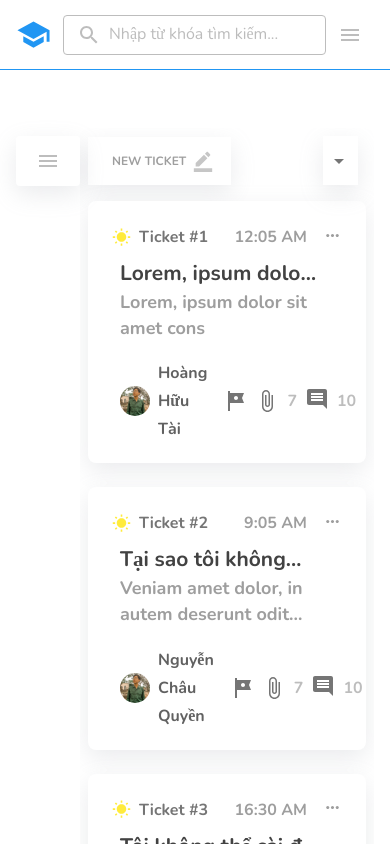
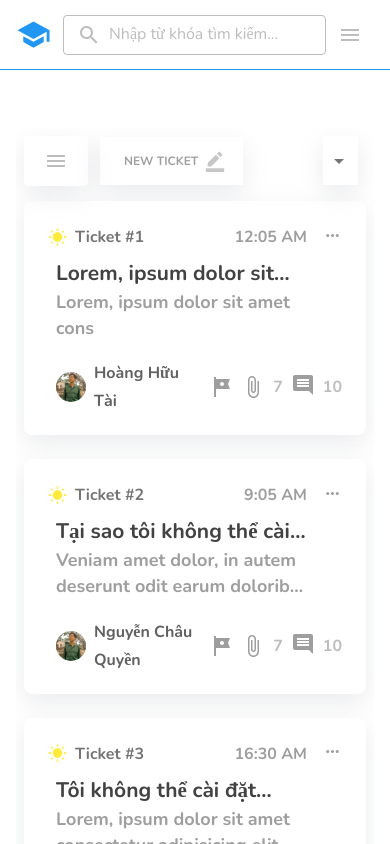
Before and after one commit to quyen46919/UDA_Stackoverflow, a React (Create React App) app: page /question in a window 390 px wide. Built offline with nearby package versions, Linux system fonts and the light colour scheme.

Commit message:
fix UI Menu Responsive

```diff
--- a/src/components/ActionMenu.js
+++ b/src/components/ActionMenu.js
@@ -1,12 +1,11 @@
 import { Search } from '@mui/icons-material';
-import { Box, Button, InputAdornment, TextField, Typography } from '@mui/material';
+import KeyboardDoubleArrowRightIcon from '@mui/icons-material/KeyboardDoubleArrowRight';
+import { Box, InputAdornment, TextField, Typography } from '@mui/material';
 import { blue, grey } from '@mui/material/colors';
-import ListItemText from '@mui/material/ListItemText';
 import List from '@mui/material/List';
 import ListItemButton from '@mui/material/ListItemButton';
-import KeyboardDoubleArrowRightIcon from '@mui/icons-material/KeyboardDoubleArrowRight';
+import ListItemText from '@mui/material/ListItemText';
 import React from 'react';
-import MenuIcon from '@mui/icons-material/Menu';
 // import SwipeableDrawer from '@mui/material/SwipeableDrawer';
 // import Button from '@mui/material/Button';
 // import Divider from '@mui/material/Divider';
@@ -75,19 +74,6 @@ function ActionMenu() {
     //   );
     // }
     return (
-        <Box>
-            <Button
-                sx={{
-                    display:{
-                        xs: 'flex',
-                        md: 'none'
-                    },
-                    boxShadow:' rgba(149, 157, 165, 0.2) 0px 8px 24px',
-                    mt: 2.2,
-                    justifyContent: 'center',
-                    alignItems: 'center',
-                    height: 50
-                }}><MenuIcon sx={{ color: grey[400] }}/></Button>
         <Box
             sx={{
                 minWidth: '200px',
@@ -171,7 +157,7 @@ function ActionMenu() {
                     </ListItemButton>
                 </List>
             </Box>
-            </Box></Box>
+        </Box>
 
     );
 }
--- a/src/components/Questions.js
+++ b/src/components/Questions.js
@@ -1,15 +1,14 @@
+import { AttachFile, Tour } from '@mui/icons-material';
+import Comment from '@mui/icons-material/Comment';
+import MoreHorizIcon from '@mui/icons-material/MoreHoriz';
+import WbSunnyIcon from '@mui/icons-material/WbSunny';
 import { Avatar, Box } from '@mui/material';
+import { grey, yellow } from '@mui/material/colors';
 import Typography from '@mui/material/Typography';
-import CommentIcon from '@mui/icons-material/Comment';
+import user from 'assets/images/intro-HuuTai.jpg';
+import PropTypes from 'prop-types';
 import React from 'react';
-import PropTypes from 'prop-types';
 import { Link } from 'react-router-dom';
-import MoreHorizIcon from '@mui/icons-material/MoreHoriz';
-import AttachFileIcon from '@mui/icons-material/AttachFile';
-import { grey, yellow } from '@mui/material/colors';
-import TourIcon from '@mui/icons-material/Tour';
-import WbSunnyIcon from '@mui/icons-material/WbSunny';
-import user from 'assets/images/intro-HuuTai.jpg';
 
 Questions.propTypes = {
     info: PropTypes.object.isRequired
@@ -169,19 +168,30 @@ function Questions(props) {
                             gap:1,
                             alignItems: 'center',
                             '& svg':{
-                                color: grey[600]
+                                color: grey[500]
                             }
                         }}
                     >
-                        <TourIcon sx={{ color: grey[400] }}/>
-                        <Typography sx={{ margin: 0, fontWeight: 600, color: grey[400], display: { xs: 'none', sm: 'block' } }} variant="subtitle1" gutterBottom component="div">
+                        <Tour/>
+                        <Typography
+                            sx={{
+                                margin: 0,
+                                fontWeight: 600,
+                                color: grey[400],
+                                display: { xs: 'none', sm: 'block' }
+
+                            }}
+                            noWrap
+                            variant="subtitle1"
+                            gutterBottom component="div"
+                        >
                             Design, Help, Ui, Figma
                         </Typography>
-                        <AttachFileIcon sx={{ color: grey[400] }}/>
+                        <AttachFile />
                         <Typography sx={{ margin: 0, fontWeight: 600, color: grey[400] }} variant="subtitle1" gutterBottom component="div">
                             7
                         </Typography>
-                        <Link to={''} ><CommentIcon/></Link>
+                        <Link to={''} ><Comment/></Link>
                         <Typography sx={{ margin: 0, fontWeight: 600, color: grey[400] }} variant="subtitle1" gutterBottom component="div">
                             10
                         </Typography>
--- a/src/pages/QuestionPageTest.js
+++ b/src/pages/QuestionPageTest.js
@@ -1,4 +1,4 @@
-import { Box, Container } from '@mui/material';
+import { Box, Button, Container } from '@mui/material';
 import ActionMenu from 'components/ActionMenu';
 import Chip from '@mui/material/Chip';
 import Stack from '@mui/material/Stack';
@@ -11,6 +11,7 @@ import ViewListIcon from '@mui/icons-material/ViewList';
 import ViewModuleIcon from '@mui/icons-material/ViewModule';
 import ToggleButton from '@mui/material/ToggleButton';
 import ToggleButtonGroup from '@mui/material/ToggleButtonGroup';
+import MenuIcon from '@mui/icons-material/Menu';
 import { grey } from '@mui/material/colors';
 import Questions from 'components/Questions';
 
@@ -63,11 +64,11 @@ function QuestionPageTest() {
     };
 
     const handleClick = () => {
-        console.info('You clicked the Chip.');
+        // console.info('You clicked the Chip.');
     };
 
     const handleDelete = () => {
-        console.info('You clicked the delete icon.');
+        // console.info('You clicked the delete icon.');
     };
     return (
         <Container
@@ -118,6 +119,24 @@ function QuestionPageTest() {
                         alignItems: 'center'
                     }}
                 >
+                    <Box
+                        sx={{
+                            display: 'flex',
+                            justifyContent: 'center',
+                            alignItems: 'center',
+                            gap: 1.5
+                        }}>
+                        <Button
+                            sx={{
+                                display:{
+                                    xs: 'flex',
+                                    md: 'none'
+                                },
+                                boxShadow:' rgba(149, 157, 165, 0.2) 0px 8px 24px',
+                                justifyContent: 'center',
+                                alignItems: 'center',
+                                height: 50
+                            }}><MenuIcon sx={{ color: grey[400] }}/></Button>
                         <Stack
                             sx={{
                                 backgroundColor: 'white',
@@ -141,6 +160,7 @@ function QuestionPageTest() {
                                 onDelete={handleDelete}
                             />
                         </Stack>
+                    </Box>
                     <Box
                         sx={{
                             display: 'flex',
```
Lines whose indentation alone changed are shown as unchanged.
